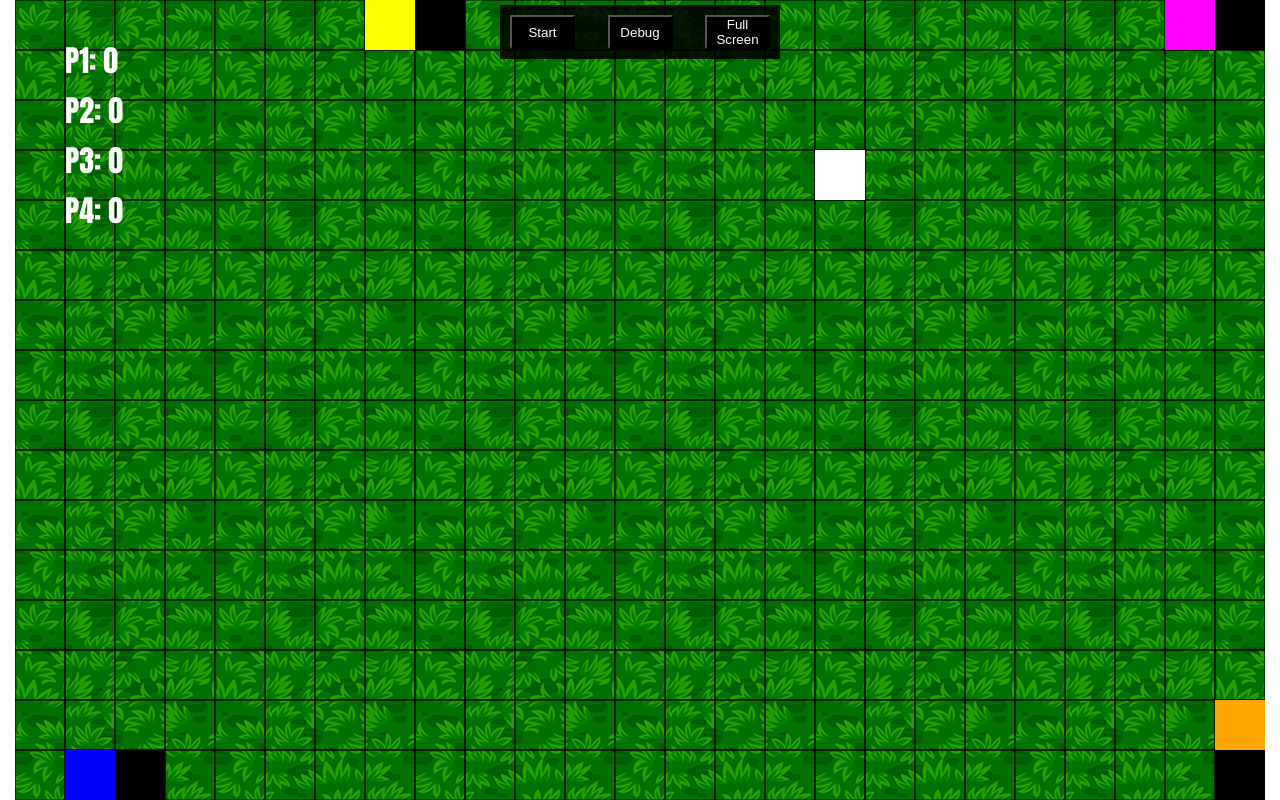
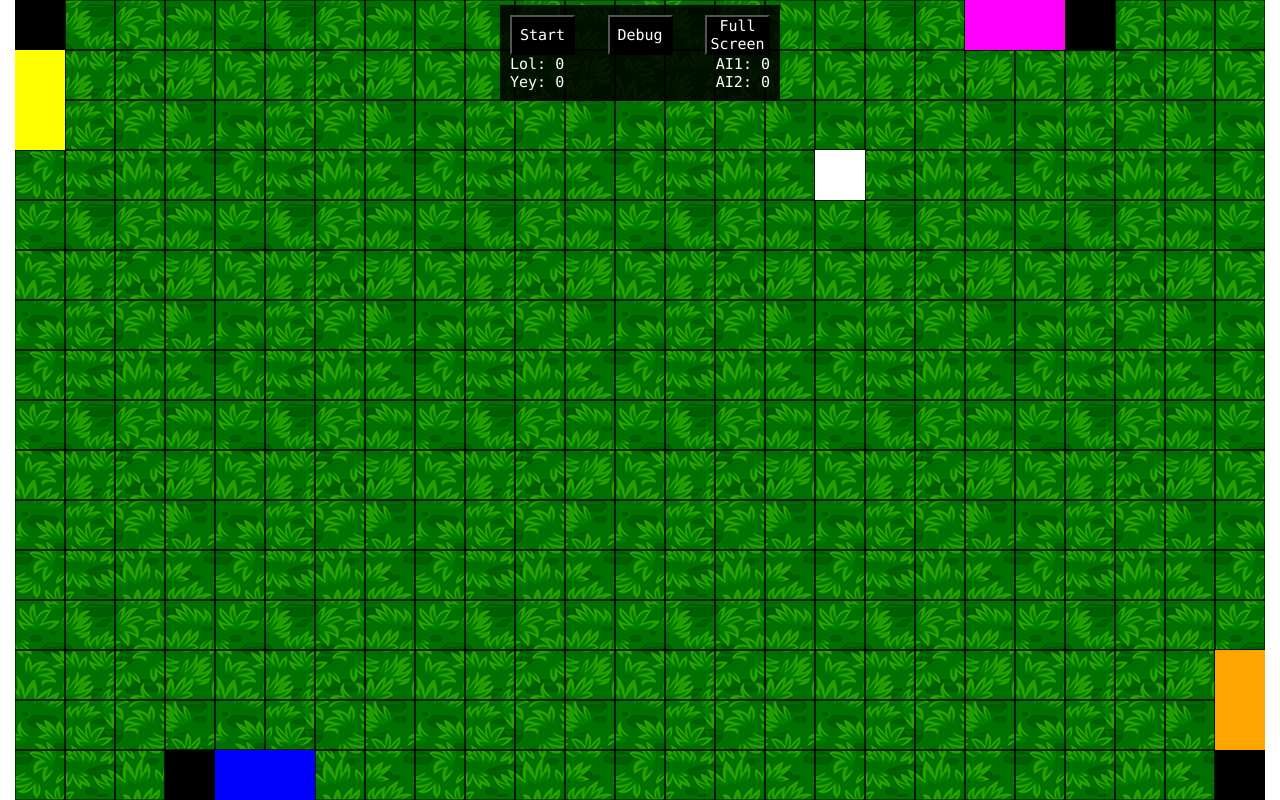
Before and after one commit to JurgitaE/player-vs-ai, a website with bundled scripts: page index.html in a window 1280 px wide. Built offline with nearby package versions, Linux system fonts and the light colour scheme.

Commit message:
scoreboard in UI

```diff
--- a/index.html
+++ b/index.html
@@ -19,6 +19,16 @@
                 <button id="debugButton">Debug</button>
                 <button id="fullScreenButton">Full Screen</button>
             </div>
+            <div id="scoreScreen">
+                <div class="left">
+                    <p id="scoreBoard1">Player 1</p>
+                    <p id="scoreBoard2">Player 2</p>
+                </div>
+                <div class="right">
+                    <p id="scoreBoard3">Player 3</p>
+                    <p id="scoreBoard4">Player 4</p>
+                </div>
+            </div>
         </div>
         <script src="script.js" type="module" defer></script>
     </body>
--- a/javascript/Game.js
+++ b/javascript/Game.js
@@ -40,10 +40,10 @@ class Game {
         this.columns = Math.floor(this.width / this.cellSize);
         this.rows = Math.floor(this.height / this.cellSize);
 
-        this.player1 = new ArrowKeyboard(this, 0, 0, 1, 0, 'magenta');
-        this.player2 = new WsadKeyboard(this, this.columns - 1, 0, 0, 1, 'orange');
-        this.player3 = new ComputerAi(this, this.columns - 1, this.rows - 1, -1, 0, 'blue');
-        this.player4 = new ComputerAi(this, 0, this.rows - 1, 0, -1, 'yellow');
+        this.player1 = new ArrowKeyboard(this, 0, 0, 1, 0, 'magenta', 'Lol');
+        this.player2 = new WsadKeyboard(this, this.columns - 1, 0, 0, 1, 'orange', 'Yey');
+        this.player3 = new ComputerAi(this, this.columns - 1, this.rows - 1, -1, 0, 'blue', 'AI1');
+        this.player4 = new ComputerAi(this, 0, this.rows - 1, 0, -1, 'yellow', 'AI2');
         this.food = new Food(this);
         this.gameObjects = [this.player1, this.player2, this.player3, this.player4, this.food];
 
@@ -82,7 +82,7 @@ class Game {
                 object.draw();
                 object.update();
             });
-            this.ui.drawStatusText();
+            this.ui.update();
         }
     }
 }
--- a/javascript/Player.js
+++ b/javascript/Player.js
@@ -1,17 +1,18 @@
 class Player {
-    constructor(game, x, y, speedX, speedY, color) {
+    constructor(game, x, y, speedX, speedY, color, name) {
         this.game = game;
         this.x = x;
         this.y = y;
         this.speedX = speedX;
         this.speedY = speedY;
+        this.name = name;
         this.color = color;
         this.width = this.game.cellSize;
         this.height = this.game.cellSize;
         this.moving = true;
         this.score = 0;
 
-        this.length = 2;
+        this.length = 3;
         this.segments = [];
         this.readyToTurn = true;
     }
@@ -84,8 +85,8 @@ class Player {
 }
 
 class ArrowKeyboard extends Player {
-    constructor(game, x, y, speedX, speedY, color) {
-        super(game, x, y, speedX, speedY, color);
+    constructor(game, x, y, speedX, speedY, color, name) {
+        super(game, x, y, speedX, speedY, color, name);
         window.addEventListener('keydown', e => {
             if (e.key === 'ArrowRight') this.turnRight();
             if (e.key === 'ArrowLeft') this.turnLeft();
@@ -95,8 +96,8 @@ class ArrowKeyboard extends Player {
     }
 }
 class WsadKeyboard extends Player {
-    constructor(game, x, y, speedX, speedY, color) {
-        super(game, x, y, speedX, speedY, color);
+    constructor(game, x, y, speedX, speedY, color, name) {
+        super(game, x, y, speedX, speedY, color, name);
         window.addEventListener('keydown', e => {
             if (e.key.toLowerCase() === 'd') this.turnRight();
             if (e.key.toLowerCase() === 'a') this.turnLeft();
@@ -106,8 +107,8 @@ class WsadKeyboard extends Player {
     }
 }
 class ComputerAi extends Player {
-    constructor(game, x, y, speedX, speedY, color) {
-        super(game, x, y, speedX, speedY, color);
+    constructor(game, x, y, speedX, speedY, color, name) {
+        super(game, x, y, speedX, speedY, color, name);
         this.turnTimer = 0;
         this.turnInterval = Math.floor(Math.random() * this.game.columns + 1);
     }
--- a/javascript/UI.js
+++ b/javascript/UI.js
@@ -1,13 +1,17 @@
 class UI {
     constructor(game) {
         this.game = game;
+        this.scoreBoard1 = document.getElementById('scoreBoard1');
+        this.scoreBoard2 = document.getElementById('scoreBoard2');
+        this.scoreBoard3 = document.getElementById('scoreBoard3');
+        this.scoreBoard4 = document.getElementById('scoreBoard4');
     }
 
-    drawStatusText() {
-        this.game.ctx.fillText('P1: ' + this.game.player1.score, this.game.cellSize, this.game.cellSize);
-        this.game.ctx.fillText('P2: ' + this.game.player2.score, this.game.cellSize, this.game.cellSize * 2);
-        this.game.ctx.fillText('P3: ' + this.game.player3.score, this.game.cellSize, this.game.cellSize * 3);
-        this.game.ctx.fillText('P4: ' + this.game.player4.score, this.game.cellSize, this.game.cellSize * 4);
+    update() {
+        this.scoreBoard1.innerText = `${this.game.player1.name}: ${this.game.player1.score}`;
+        this.scoreBoard2.innerText = `${this.game.player2.name}: ${this.game.player2.score}`;
+        this.scoreBoard3.innerText = `${this.game.player3.name}: ${this.game.player3.score}`;
+        this.scoreBoard4.innerText = `${this.game.player4.name}: ${this.game.player4.score}`;
     }
 }
 export default UI;
--- a/style.css
+++ b/style.css
@@ -22,6 +22,8 @@ body * {
     transform: translateX(-50%);
     padding: 10px;
     background-color: rgba(0, 0, 0, 0.85);
+    color: white;
+    font: 15px Consolas;
 }
 
 #buttons {
@@ -34,4 +36,11 @@ body * {
     width: 65px;
     background-color: black;
     color: white;
+    font: 15px Consolas;
 }
+
+#scoreScreen {
+    display: flex;
+    justify-content: space-between;
+    column-gap: 25px;
+}
```
